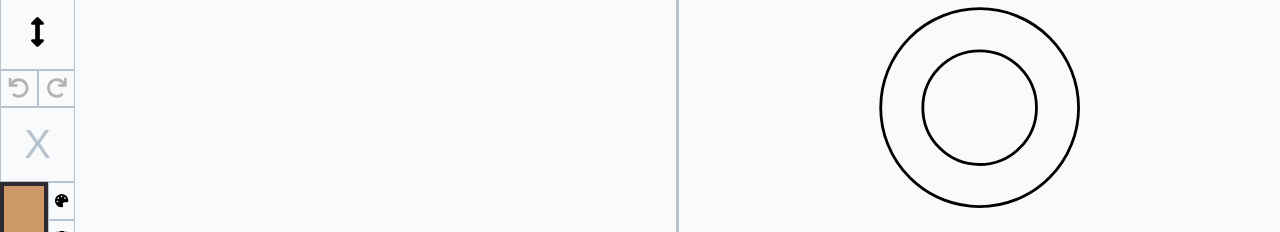
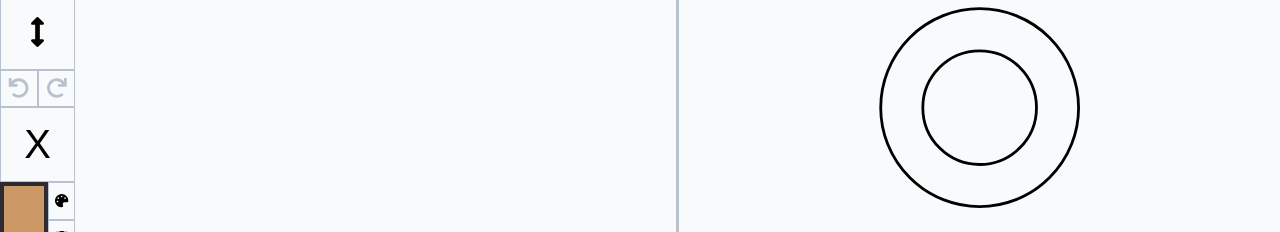
Before and after one commit to oampo/yolk, a React (Create React App) app: page / in a window 1280 px wide. Shown: the part 323-555 px from the top of the page. Built offline with nearby package versions, Linux system fonts and the light colour scheme.

Commit message:
Style disabled undo/redo buttons

```diff
--- a/src/ColorPalette.scss
+++ b/src/ColorPalette.scss
@@ -10,7 +10,3 @@
 .color-palette-add {
   font-size: 40px;
 }
-
-.color-palette-color-none {
-  color: $gray;
-}
--- a/src/index.scss
+++ b/src/index.scss
@@ -19,6 +19,10 @@ body {
 
 button {
     padding: 6px;
+}
+
+button:disabled {
+    color: $gray;
 }
 
 input {
```
